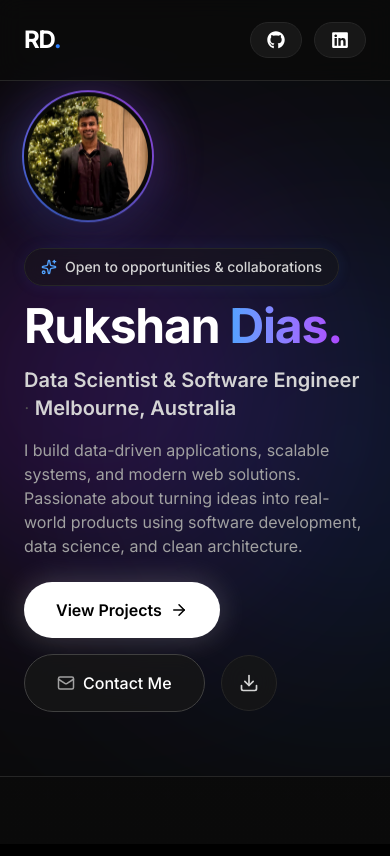
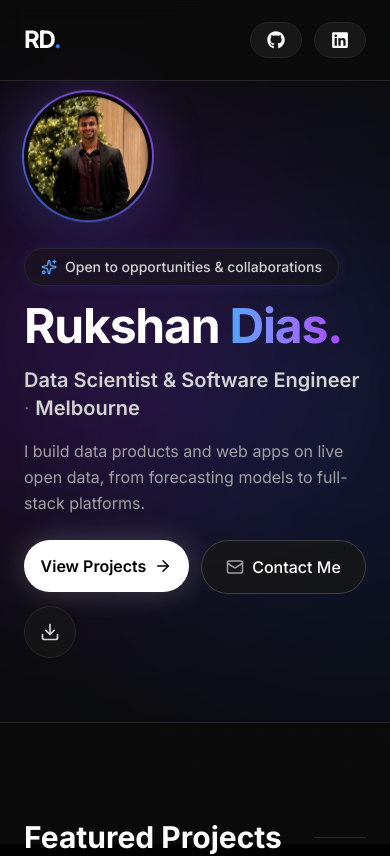
Before and after one commit to Ruki-Diaz/portfolio-website, a Next.js app: page / in a window 390 px wide. Shown: the top 856 px of the page. Built offline with nearby package versions, Linux system fonts and the light colour scheme.

Commit message:
feat: tighten hero copy and add stat chips

```diff
--- a/components/sections/Hero.js
+++ b/components/sections/Hero.js
@@ -59,27 +59,27 @@ export default function Hero() {
             variants={{ hidden: { opacity: 0, y: 20 }, visible: { opacity: 1, y: 0, transition: { duration: 0.8, ease: [0.16, 1, 0.3, 1] } } }}
             className="text-xl sm:text-4xl font-semibold text-neutral-300 mb-4 lg:mb-6"
           >
-            Data Scientist &amp; Software Engineer <span className="text-neutral-600 font-light">·</span> Melbourne, Australia
+            Data Scientist &amp; Software Engineer{" "}<span className="whitespace-nowrap sm:block"><span aria-hidden="true" className="text-neutral-500 font-light sm:hidden">· </span>Melbourne</span>
           </motion.h2>
 
           {/* Description */}
           <motion.p
             variants={{ hidden: { opacity: 0, y: 20 }, visible: { opacity: 1, y: 0, transition: { duration: 0.8, ease: [0.16, 1, 0.3, 1] } } }}
-            className="text-base sm:text-xl text-neutral-400 mb-6 lg:mb-10 max-w-2xl leading-normal sm:leading-relaxed"
+            className="text-base sm:text-xl text-neutral-400 mb-6 lg:mb-10 max-w-xl leading-relaxed text-pretty"
           >
-            I build data-driven applications, scalable systems, and modern web solutions. Passionate about turning ideas into real-world products using software development, data science, and clean architecture.
+            I build data products and web apps on live open data, from forecasting models to full-stack platforms.
           </motion.p>
 
           {/* Buttons */}
           <motion.div
             variants={{ hidden: { opacity: 0, y: 20 }, visible: { opacity: 1, y: 0, transition: { duration: 0.8, ease: [0.16, 1, 0.3, 1] } } }}
-            className="flex flex-wrap items-center gap-4"
+            className="grid grid-cols-2 gap-3 w-full sm:w-auto sm:flex sm:flex-wrap sm:items-center sm:gap-4"
           >
             {/* Primary Button */}
-            <MagneticEffect>
+            <MagneticEffect className="min-w-0">
               <Link
                 href="#projects"
-                className="group relative flex items-center gap-2 px-8 py-4 bg-white text-black font-semibold rounded-full overflow-hidden transition-all shadow-[0_0_30px_rgba(255,255,255,0.2)] hover:shadow-[0_0_40px_rgba(255,255,255,0.4)]"
+                className="group relative flex items-center justify-center gap-2 w-full sm:w-auto px-3 sm:px-8 py-3.5 sm:py-4 whitespace-nowrap bg-white text-black font-semibold rounded-full overflow-hidden transition-all shadow-[0_0_30px_rgba(255,255,255,0.2)] hover:shadow-[0_0_40px_rgba(255,255,255,0.4)]"
               >
                 <div className="absolute inset-0 bg-gradient-to-r from-blue-100 to-purple-100 opacity-0 group-hover:opacity-100 transition-opacity" />
                 <span className="relative z-10">View Projects</span>
@@ -88,10 +88,10 @@ export default function Hero() {
             </MagneticEffect>
 
             {/* Secondary Button */}
-            <MagneticEffect>
+            <MagneticEffect className="min-w-0">
               <Link
                 href="#contact"
-                className="flex items-center gap-2 px-8 py-4 bg-neutral-900/80 backdrop-blur-md text-white font-medium rounded-full border border-neutral-700 hover:bg-neutral-800 transition-all hover:border-neutral-500 hover:shadow-[0_0_20px_rgba(255,255,255,0.05)]"
+                className="group flex items-center justify-center gap-2 w-full sm:w-auto px-3 sm:px-8 py-3.5 sm:py-4 whitespace-nowrap bg-neutral-900/80 backdrop-blur-md text-white font-medium rounded-full border border-neutral-700 hover:bg-neutral-800 transition-all hover:border-neutral-500 hover:shadow-[0_0_20px_rgba(255,255,255,0.05)]"
               >
                 <Mail size={18} className="text-neutral-400 group-hover:text-white transition-colors" />
                 Contact Me
@@ -99,12 +99,12 @@ export default function Hero() {
             </MagneticEffect>
 
             {/* Icon Button */}
-            <MagneticEffect>
+            <MagneticEffect className="col-span-2 justify-self-start">
               <a
                 href="/cv.pdf"
                 target="_blank"
                 rel="noopener noreferrer"
-                className="flex items-center justify-center w-14 h-14 bg-neutral-900/80 backdrop-blur-md text-neutral-300 rounded-full border border-neutral-800 hover:bg-neutral-800 hover:text-white transition-all hover:border-neutral-500 group hover:shadow-[0_0_20px_rgba(255,255,255,0.05)]"
+                className="flex items-center justify-center w-[52px] h-[52px] sm:w-14 sm:h-14 bg-neutral-900/80 backdrop-blur-md text-neutral-300 rounded-full border border-neutral-800 hover:bg-neutral-800 hover:text-white transition-all hover:border-neutral-500 group hover:shadow-[0_0_20px_rgba(255,255,255,0.05)]"
                 aria-label="Download Rukshan Dias's CV (PDF)"
                 title="Download Rukshan Dias's CV (PDF)"
               >
@@ -113,6 +113,7 @@ export default function Hero() {
               </a>
             </MagneticEffect>
           </motion.div>
+
         </motion.div>
 
         {/* Right/Top: Profile Image */}
```
